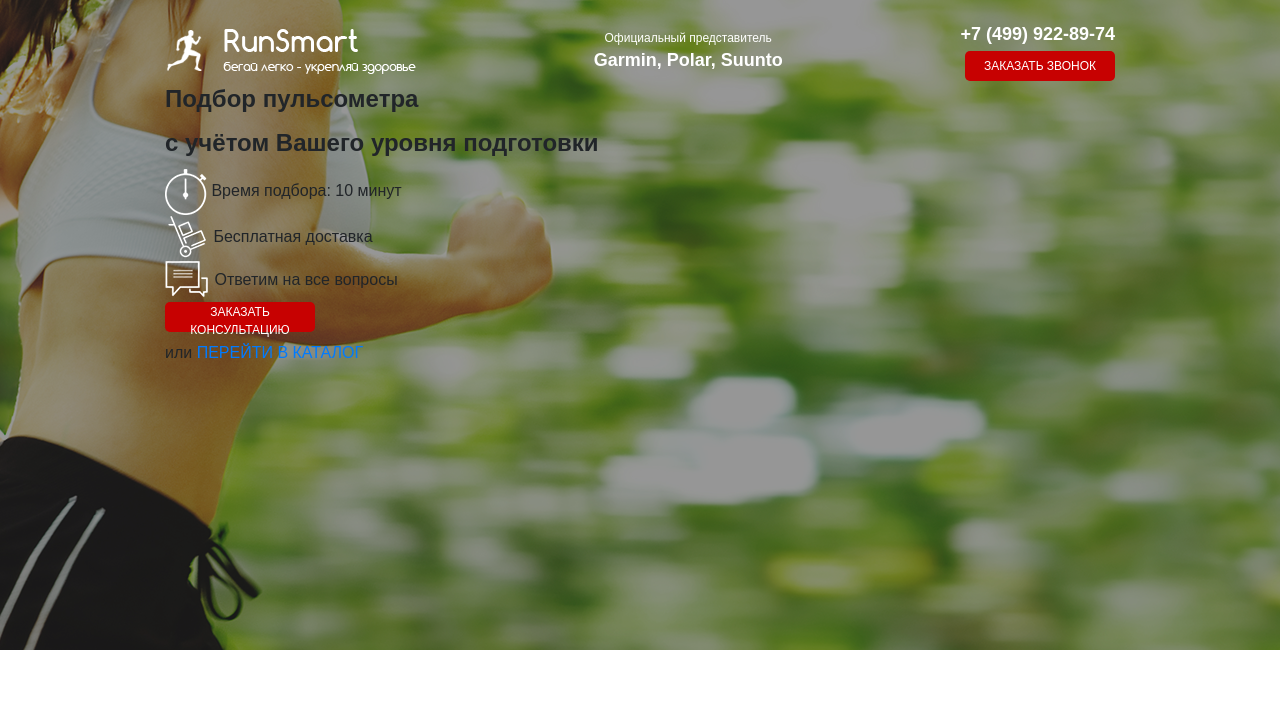
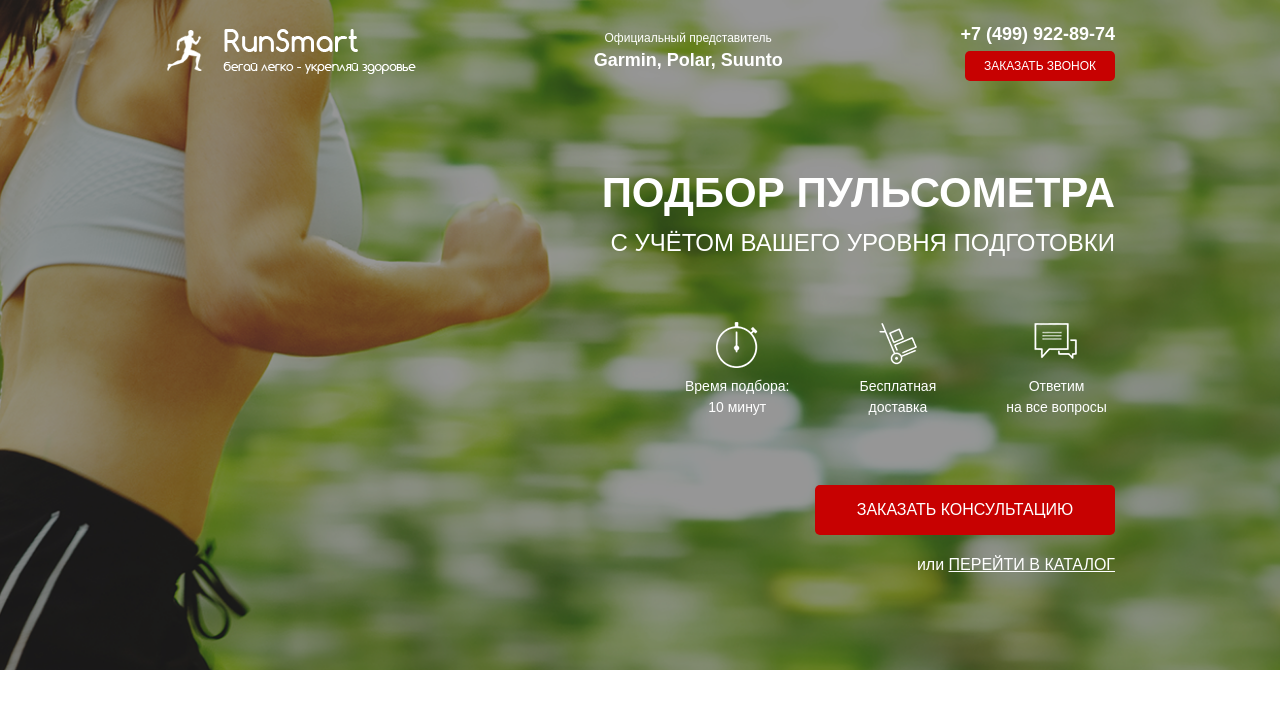
Before and after one commit to 89283377017/Puls, a website: page src/index.html in a window 1280 px wide. Drawn offline with Linux system fonts and the light colour scheme.

Commit message:
promo section finish

```diff
--- a/src/index.html
+++ b/src/index.html
@@ -32,17 +32,17 @@
                 <div class="promo__icons">
                     <div class="promo__icon">
                         <img src="img/Icons/headerIcons/Icon01.png" alt="icon">
-                        Время подбора:
+                        Время подбора:<br>
                         10 минут
                     </div>
                     <div class="promo__icon">
                         <img src="img/Icons/headerIcons/Icon02.png" alt="icon">
-                        Бесплатная
+                        Бесплатная<br>
                         доставка
                     </div>
                     <div class="promo__icon">
                         <img src="img/Icons/headerIcons/Icon03.png" alt="icon">
-                        Ответим
+                        Ответим<br>
                         на все вопросы
                     </div>
                 </div>
--- a/src/sass/blocks/_button.scss
+++ b/src/sass/blocks/_button.scss
@@ -2,10 +2,16 @@
     width: 150px;
     height: 30px;
     border-radius: 5px;
-    background-color: #c70101;
+    background-color: $main-color;
     border: none;
     color: #ffffff;
     font-size: 12px;
     font-weight: 500;
     text-transform: uppercase;
+    &_main{
+        width: 300px;
+        height: 50px;
+        font-size: 16px;
+        margin-top: 67px;
+    }
 }
--- a/src/sass/blocks/_promo.scss
+++ b/src/sass/blocks/_promo.scss
@@ -2,4 +2,59 @@
     min-height: 650px;
     background: url("../../img/fons/headerFon.png") center (center/cover) no-repeat;
     padding: 21px 0 93px 0;
+    &__wrapper{
+        display: flex;
+        flex-direction: column;
+        align-items: flex-end;
+    }
+    &__header{
+        color: #ffffff;
+        font-size: 42px;
+        font-weight: 700;
+        text-transform: uppercase;
+        margin-top: 91px;
+        margin-bottom: 0;
+        line-height: 42px;
+    }
+    &__subheader{
+        color: #ffffff;
+        font-size: 24px;
+        font-weight: 500;
+        text-transform: uppercase;
+        line-height: 24px;
+        margin-top: 17px;
+        margin-bottom: 0;
+    }
+    &__icons{
+        display: flex;
+        margin-top: 67px;
+        height: 96px;
+        width: 430px;
+
+    }
+    &__icon{
+        display: flex;
+        flex-direction: column;
+        justify-content: space-between;
+        align-items: center;
+        color: #ffffff;
+        font-size: 14px;
+        font-weight: 500;
+        margin-right: 70px;
+        text-align: center;
+        &:last-child{
+            margin-right: 0;
+        }
+
+    }
+    &__link{
+        color: #ffffff;
+        font-size: 16px;
+        font-weight: 500;
+        margin-top: 18px;
+        a{
+            text-decoration: underline;
+            color: #ffffff;
+        }
+    }
 }
```
Also changed, not shown: src/css/style.min.css.
